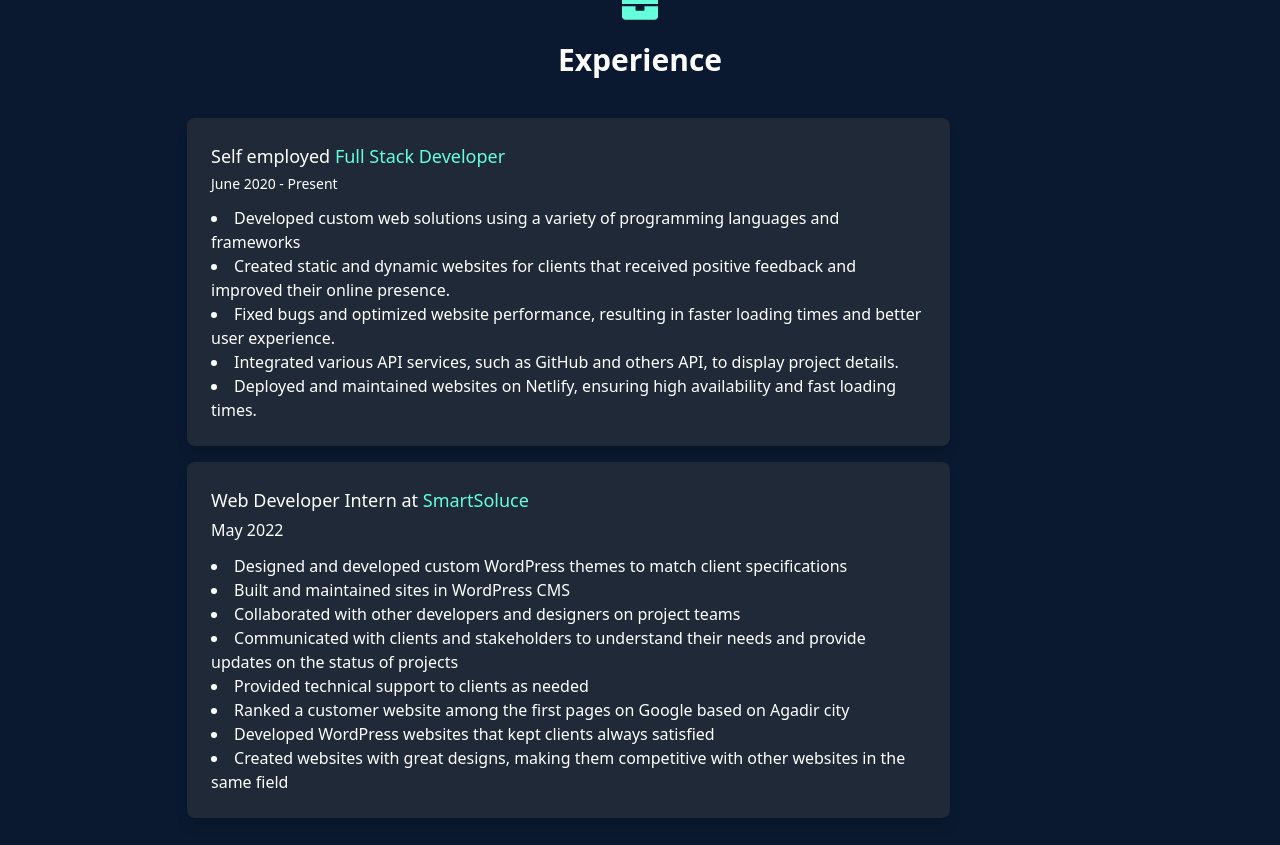
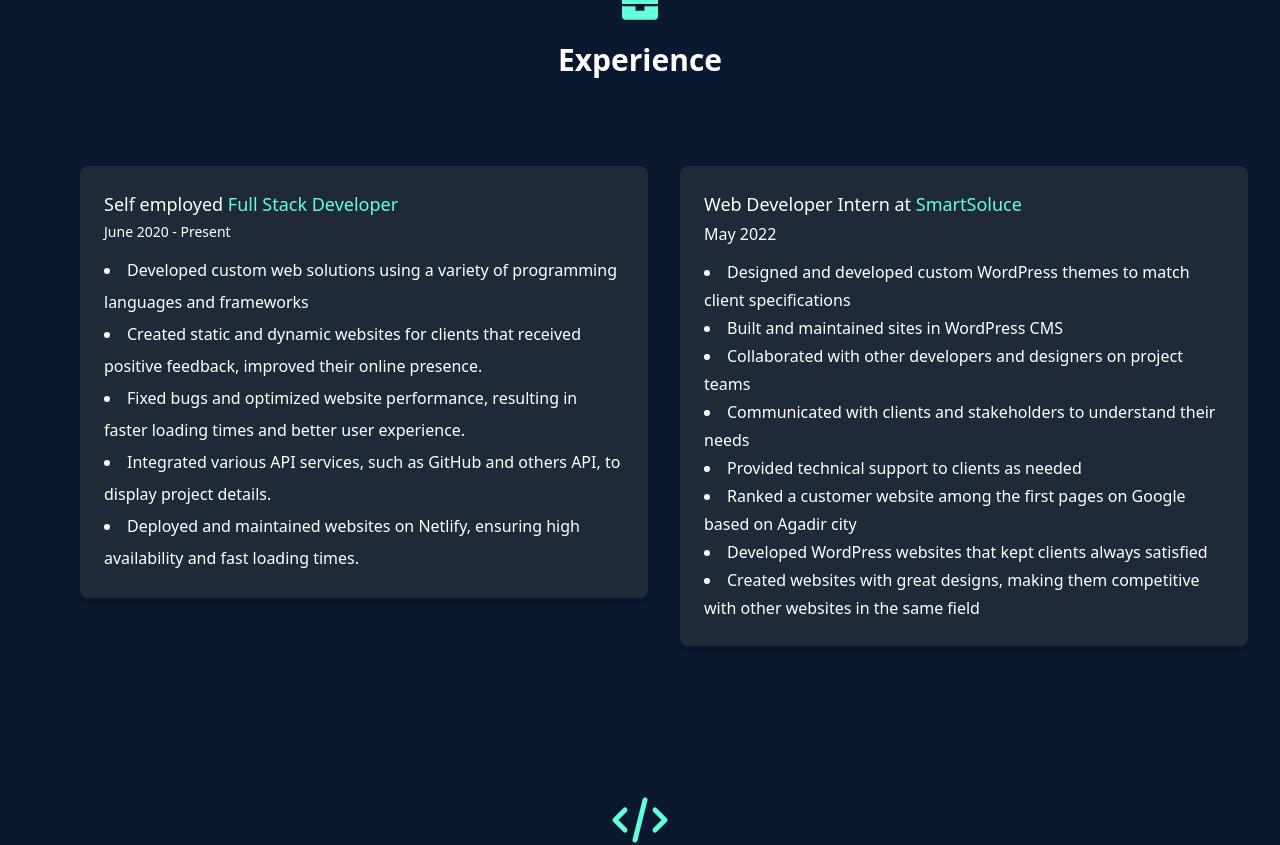
Before and after one commit to ridabensalem/rida-portfolio-, a React (Create React App) app: page / in a window 1280 px wide. Shown: the part 1682-2527 px from the top of the page. Built offline with nearby package versions, Linux system fonts and the light colour scheme.

Commit message:
change flex direction to row]

```diff
--- a/src/components/Experience.jsx
+++ b/src/components/Experience.jsx
@@ -18,18 +18,18 @@ const Experience = () => {
             <div className="card-container  flex justify-center  ">
             <div className="card md:pl-12">
                 <div className="  md:items-center">
-                    <div className="experience-card-container  flex md:w-1/5 text-center  px-1 md:text-left ">
+                    <div className="experience-card-container  md:flex  md:gap-8 md:p-8  px-1 md:text-left ">
 
-                    </div>
-                    <div className="md:w-4/5">
+
+                    <div className="md:w-4/5 md:pt-4">
                         <div className="space-y-4 experience-1">
                             <div className="bg-gray-800 text-white shadow-lg rounded-lg overflow-hidden">
                                 <div className="px-4 py-5 sm:p-6">
                                     <h3 className="text-lg font-medium">Self employed <span className="text-coding-color">Full Stack Developer</span></h3>
                                     <p className="mt-1  text-sm">June 2020 - Present</p>
-                                    <ul className="list-disc list-inside mt-3  text-base list-exp">
+                                    <ul className="list-disc list-inside mt-3  text-base list-exp md:text-base/8">
                                         <li>Developed custom web solutions using a variety of programming languages and frameworks</li>
-                                        <li>Created static and dynamic websites for clients that received positive feedback and improved their online presence.</li>
+                                        <li>Created static and dynamic websites for clients that received positive feedback,  improved their online presence.</li>
                                         <li>Fixed bugs and optimized website performance, resulting in faster loading times and better user experience.</li>
                                         <li>Integrated various API services, such as GitHub and others API, to display project details.</li>
                                         <li>Deployed and maintained websites on Netlify, ensuring high availability and fast loading times.</li>
@@ -45,11 +45,11 @@ const Experience = () => {
                                 <div className="px-4 py-5 sm:p-6">
                                     <h3 className="text-lg font-medium ">Web Developer Intern at <span className="text-coding-color">SmartSoluce</span></h3>
                                     <p className="mt-1 text-base">May 2022</p>
-                                    <ul className="list-disc list-inside mt-3  text-base">
+                                    <ul className="list-disc list-inside mt-3  text-base md:text-base/7">
                                             <li>Designed and developed custom WordPress themes to match client specifications</li>
                                             <li>Built and maintained sites in WordPress CMS</li>
                                             <li>Collaborated with other developers and designers on project teams</li>
-                                            <li>Communicated with clients and stakeholders to understand their needs and provide updates on the status of projects</li>
+                                            <li>Communicated with clients and stakeholders to understand their needs </li>
                                             <li>Provided technical support to clients as needed</li>
                                             <li>Ranked a customer website among the first pages on Google based on Agadir city</li>
                                             <li>Developed WordPress websites that kept clients always satisfied</li>
@@ -62,6 +62,7 @@ const Experience = () => {
                 </div>
             </div>
             </div>
+            </div>
         </section>
     );
 };
```
